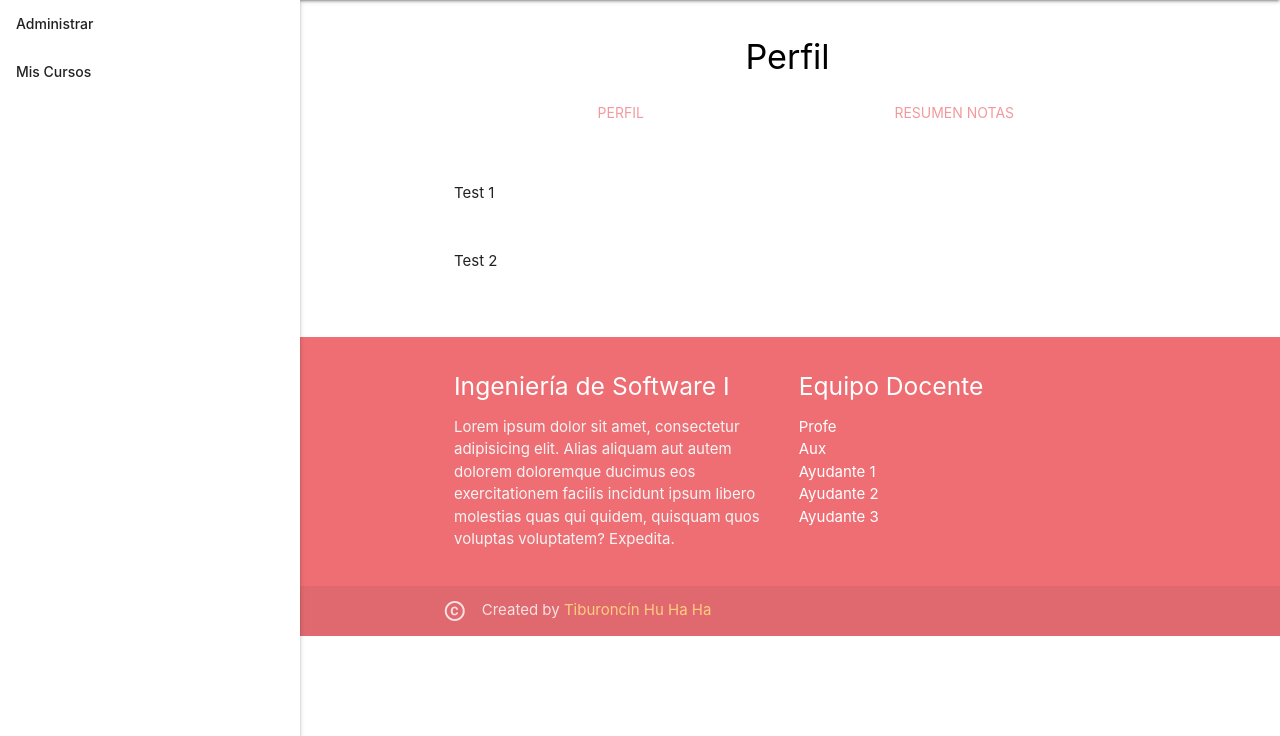
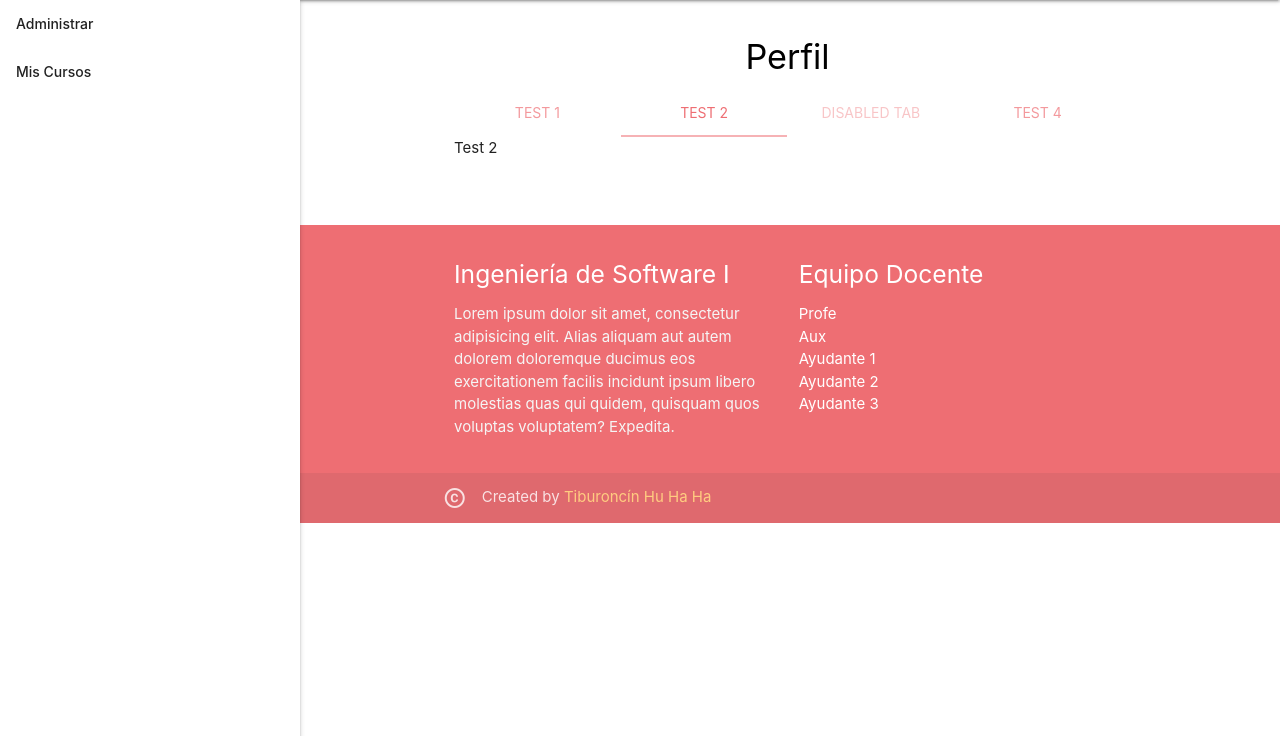
Before and after one commit to DCC-CC4401/2018-2-Equipo-11-T2, a Django app: page /profile/ in a window 1280 px wide. Shown: the part 64-800 px from the top of the page. Run offline with Django 3.2, Linux system fonts and the light colour scheme.

Commit message:
fixed type at jQuery integration

```diff
--- a/T2/coevaluacion/templates/base.html
+++ b/T2/coevaluacion/templates/base.html
@@ -10,7 +10,6 @@
     <link href="https://fonts.googleapis.com/icon?family=Material+Icons" rel="stylesheet">
     <link href="{% static "coevaluacion/css/materialize.min.css" %}" type="text/css" rel="stylesheet" media="screen,projection"/>
     <link href="{% static "coevaluacion/css/style.css" %}" type="text/css" rel="stylesheet" media="screen,projection"/>
-
 </head>
 <body>
     <header>
@@ -136,7 +135,7 @@
 
 
     <!--  Scripts-->
-    <scrpit src="{% static "coevaluacion/js/jquery-3.3.1.min.js" %}"></scrpit>
+    <script src="{% static "coevaluacion/js/jquery-3.3.1.min.js" %}"></script>
     <script src="{% static "coevaluacion/js/materialize.min.js" %}"></script>
     <script src="{% static "coevaluacion/js/init.js" %}"></script>
 </body>
--- a/T2/coevaluacion/templates/profile.html
+++ b/T2/coevaluacion/templates/profile.html
@@ -11,19 +11,16 @@
        <div class="row">
     <div class="col s12">
       <ul class="tabs">
-                    <li class="tab col s6"><a href="#perfil">Perfil</a></li>
-                    <li class="tab col s6"><a href="#resumen-notas">Resumen Notas</a></li>
+        <li class="tab col s3"><a href="#test1">Test 1</a></li>
+        <li class="tab col s3"><a class="active" href="#test2">Test 2</a></li>
+        <li class="tab col s3 disabled"><a href="#test3">Disabled Tab</a></li>
+        <li class="tab col s3"><a href="#test4">Test 4</a></li>
       </ul>
     </div>
-
-            <div id="perfil" class="col s12">
-                <br><br>
-                Test 1
-            </div>
-            <div id="resumen-notas" class="col s12">
-                <br><br>
-                Test 2
-            </div>
+    <div id="test1" class="col s12">Test 1</div>
+    <div id="test2" class="col s12">Test 2</div>
+    <div id="test3" class="col s12">Test 3</div>
+    <div id="test4" class="col s12">Test 4</div>
   </div>
     </div>
 {% endblock %}
```
Lines whose indentation alone changed are shown as unchanged.
